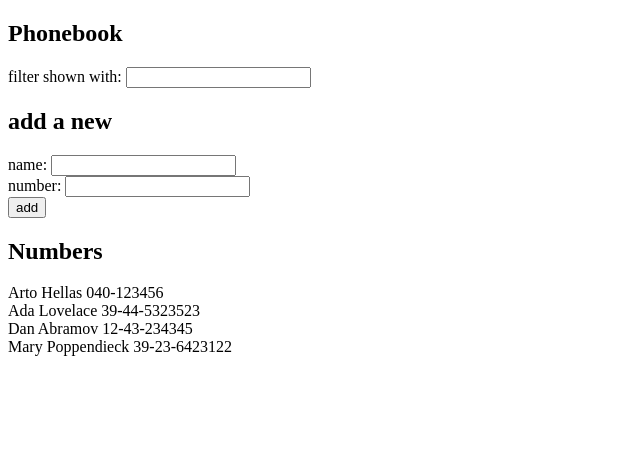
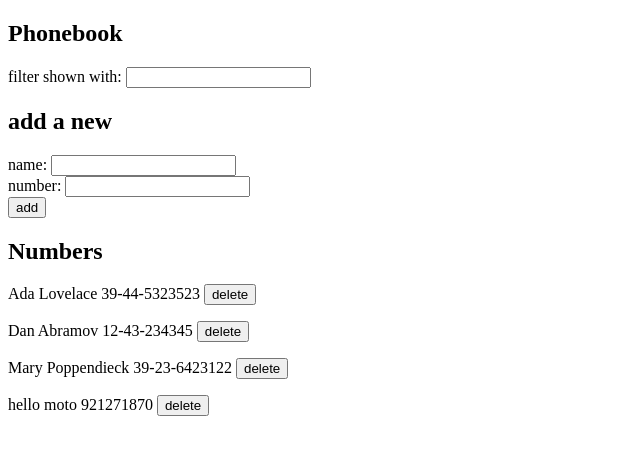
Before and after one commit to shubham22490/Full-Stack-Open-Exercises, a React (Vite) app in the folder part2/phonebook/: page / in a window 1280 px wide. Shown: the top 454 px of the page, without its empty margins (0-640 px from the left). Built offline with nearby package versions, Linux system fonts and the light colour scheme; data requests are answered from the project's data file.

Commit message:
Done with part2d, updating contact on frontend as well as server

```diff
--- a/part2/phonebook/db.json
+++ b/part2/phonebook/db.json
@@ -1,10 +1,5 @@
 {
-  "persons":[
-    {
-      "name": "Arto Hellas",
-      "number": "040-123456",
-      "id": "1"
-    },
+  "persons": [
     {
       "name": "Ada Lovelace",
       "number": "39-44-5323523",
@@ -19,6 +14,12 @@
       "name": "Mary Poppendieck",
       "number": "39-23-6423122",
       "id": "4"
+    },
+    {
+      "name": "hello moto",
+      "number": "921271870",
+      "id": "Mf_3qXfr6OA"
     }
-  ]
+  ],
+  "$schema": "./node_modules/json-server/schema.json"
 }
--- a/part2/phonebook/src/App.jsx
+++ b/part2/phonebook/src/App.jsx
@@ -3,18 +3,24 @@ import axios from 'axios'
 import Filter from './components/Filter'
 import PersonForm from './components/PersonForm'
 import Persons from './components/Persons'
+import phonebookServices from './services/phonebook'
 
 
 const App = () => {
   const [persons, setPersons] = useState([])
+  const baseUrl = 'http://localhost:3001/persons'
 
   // Getting data from the server using useEffect which gets the data after rendering and rerenders once gets the data.
   const hook = () => {
-    axios
-      .get('http://localhost:3001/persons')
-      .then(resp => setPersons(resp.data))
+    phonebookServices
+      .getAll()
+      .then(resp => setPersons(resp))
   }
   useEffect(hook, [])
+
+  const addNumber = (data) => {
+    return axios.post(baseUrl, data)
+  }
 
   const [newName, setNewName] = useState('')
   const [newPhone, setNewPhone] = useState('')
@@ -30,15 +36,49 @@ const App = () => {
 
   const handlechangeFilter = (event) => setFilterLabel(event.target.value.toLowerCase())
 
+  const handleDelete = (id) => {
+    return (
+      (event) => {
+        console.log(`${id} is getting deleted.`)
+        const person = persons.find((person) => person.id === id)
+        if(window.confirm(`Delete ${person.name}`)){
+          phonebookServices
+            .remove(id)
+            .then(resp => {
+              console.log(resp)
+              setPersons(persons.filter((person) => person.id != id))
+            })
+        } else console.log(`Not deleted ${person.name}`)
+
+      }
+    )
+  }
+
   const handleSubmit = (event) => {
     event.preventDefault()
     if(persons.some(person => person.name === newName))
-      alert(`${newName} is already added to phonebook.`)
-    else
-      setPersons(persons.concat({name: newName, number: newPhone, id: persons.length+1}))
-      setNewName('')
-      setNewPhone('')
-
+      if(window.confirm(`${newName} is already added to phonebook, replace old number with new one?`)){
+        const person = persons.find(person => person.name === newName)
+        const newPerson = {...person, number: newPhone}
+        phonebookServices
+          .update(newPerson)
+          .then(resp => setPersons(persons.map((p) => p.name === newName ? resp : p)))
+      } else console.log("No update!")
+    else {
+      const data =
+      {
+        name: newName,
+        number: newPhone,
+        id: persons.length+1
+      }
+      phonebookServices
+        .addNumber(data)
+        .then(resp => {
+            setPersons(persons.concat(resp))
+          })
+    }
+    setNewName('')
+    setNewPhone('')
   }
 
 
@@ -52,7 +92,7 @@ const App = () => {
       <PersonForm handleSubmit={handleSubmit} newName={newName} newPhone={newPhone} setNewName={setNewName} setNewPhone={setNewPhone} handleInputLabel={handleInputLabel} />
 
       <h2>Numbers</h2>
-      <Persons personsToDisplay={personsToDisplay} />
+      <Persons personsToDisplay={personsToDisplay} handleClick={handleDelete} />
     </div>
   )
 }
--- a/part2/phonebook/src/components/Persons.jsx
+++ b/part2/phonebook/src/components/Persons.jsx
@@ -1,6 +1,24 @@
-const Persons = ({personsToDisplay}) =>
+const Person = ({name, number, handleClick}) => {
+  return (
+    <p>
+      {name} {number} <button onClick={handleClick}>delete</button>
+    </p>
+  )
+}
+
+const Persons = ({personsToDisplay, handleClick}) =>
   <div>
-    {personsToDisplay.map((person) => <div key={person.name}>{person.name} {person.number}</div>)}
+    {personsToDisplay.map((person) => {
+      return (
+        <Person
+          key={person.id}
+          name={person.name}
+          number={person.number}
+          handleClick={handleClick(person.id)}
+        />
+      )
+    })
+  }
   </div>
 
 export default Persons
--- /dev/null
+++ b/part2/phonebook/src/services/phonebook.js
@@ -0,0 +1,36 @@
+import axios from 'axios'
+const baseURL = 'http://localhost:3001/persons'
+
+const getAll = () => {
+    return (
+        axios
+            .get(baseURL)
+            .then(resp => resp.data)
+    )
+}
+
+const addNumber = (data) => {
+    return (
+        axios
+            .post(baseURL, data)
+            .then(resp => resp.data)
+    )
+}
+
+const remove = (id) => {
+    return (
+        axios
+            .delete(`${baseURL}/${id}`)
+            .then(resp => resp.data)
+    )
+}
+
+const update = (data) => {
+    return (
+        axios
+            .put(`${baseURL}/${data.id}`, data)
+            .then(resp => resp.data)
+    )
+}
+
+export default { getAll, addNumber, remove, update }
```
